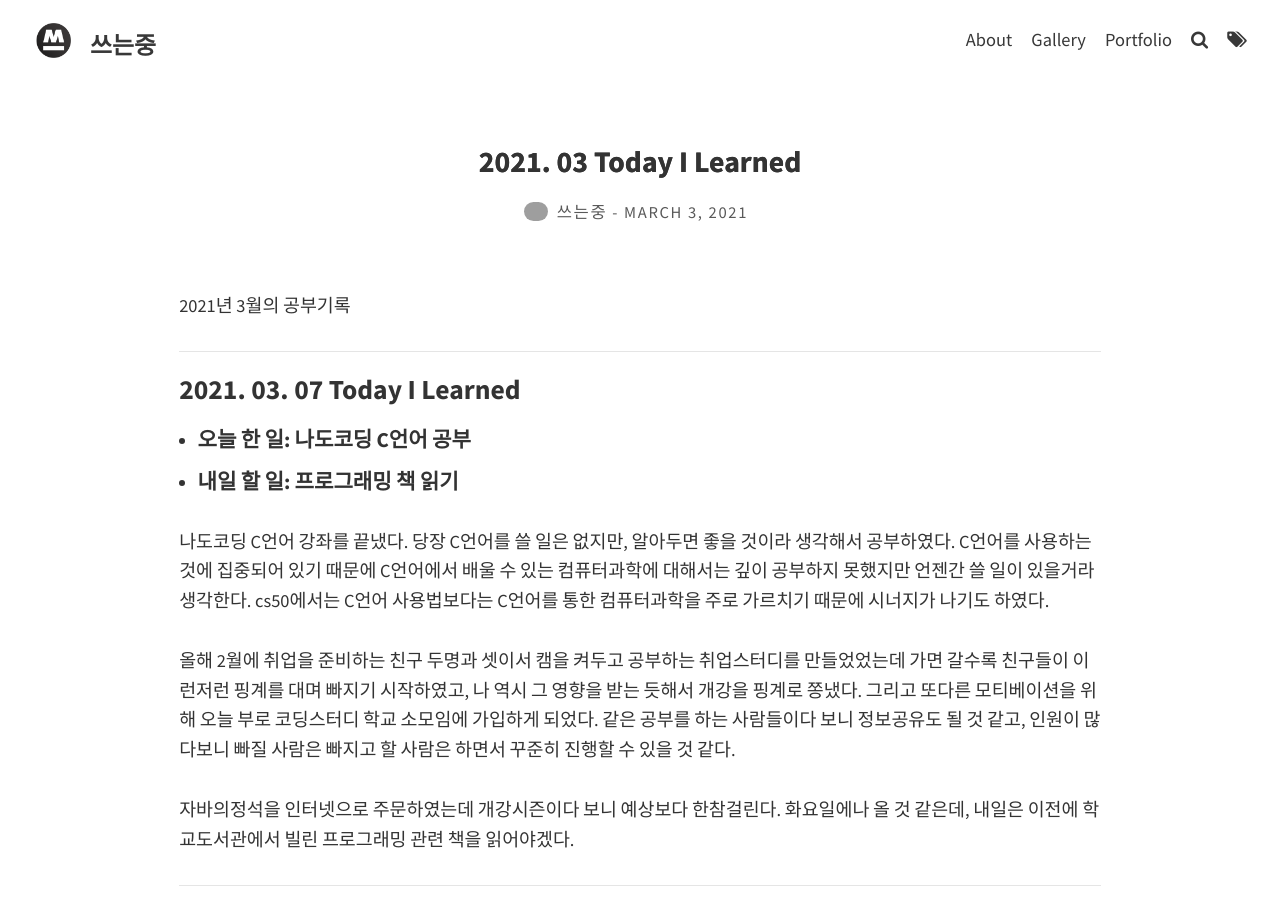
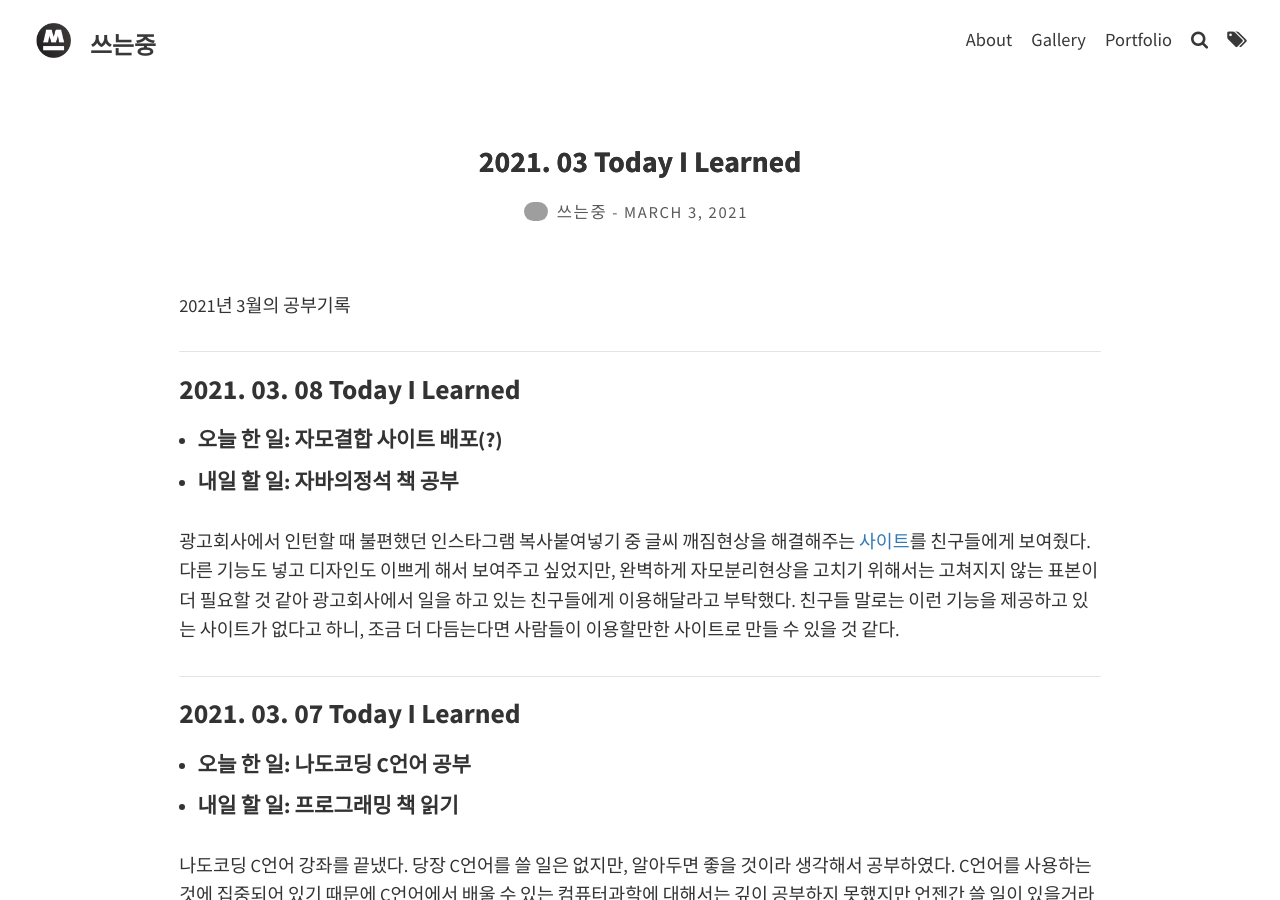
Before and after one commit to TaeIng/taeing.github.io, a Jekyll site: the page built from _posts/TIL/2021-03-03-TIL.md, in a window 1280 px wide and 900 px high. Built offline with Jekyll 4.4.1, drawn with Linux system fonts in a browser that asks for light colours; comment, search, counter and statistics services are not loaded; grey boxes are pictures that could not be loaded.

Commit message:
POST: 3월 8일 TIL 추가

```diff
--- a/_posts/TIL/2021-03-03-TIL.md
+++ b/_posts/TIL/2021-03-03-TIL.md
@@ -8,6 +8,14 @@ excerpt_separator: <!--more-->
 
 2021년 3월의 공부기록
  <!--more-->
+
+- - -
+
+<h3>2021. 03. 08 Today I Learned</h3>
+- <h4>오늘 한 일: 자모결합 사이트 배포(?)
+- <h4>내일 할 일: 자바의정석 책 공부</h4>
+
+광고회사에서 인턴할 때 불편했던 인스타그램 복사붙여넣기 중 글씨 깨짐현상을 해결해주는 [사이트](https://te-ing.github.io/converting/index.html)를 친구들에게 보여줬다. 다른 기능도 넣고 디자인도 이쁘게 해서 보여주고 싶었지만, 완벽하게 자모분리현상을 고치기 위해서는 고쳐지지 않는 표본이 더 필요할 것 같아 광고회사에서 일을 하고 있는 친구들에게 이용해달라고 부탁했다. 친구들 말로는 이런 기능을 제공하고 있는 사이트가 없다고 하니, 조금 더 다듬는다면 사람들이 이용할만한 사이트로 만들 수 있을 것 같다.
 
 - - -
 
--- a/converting/index.html
+++ b/converting/index.html
@@ -20,7 +20,7 @@
       <span class="copyNotify hidden">복사되었습니다.</span>
       <span class="info">인스타그램 복사 붙여넣기 시 한글이 분리되는 현상을 고쳐주는 사이트입니다. </span>
       <span class="info">
-        아주 미흡한 상태이므로, 혹시 오류가 해결되지 않는 포스팅이 있거나 추가했으면 좋을 기능이 있다면 hi2177@naver.com 으로 알려주세요!
+        아주 미흡한 상태이므로, 혹시 오류가 해결되지 않는 포스팅이 있거나 추가했으면 하는 기능이 있다면 hi2177@naver.com 으로 알려주세요!
       </span>
     </div>
 
```
